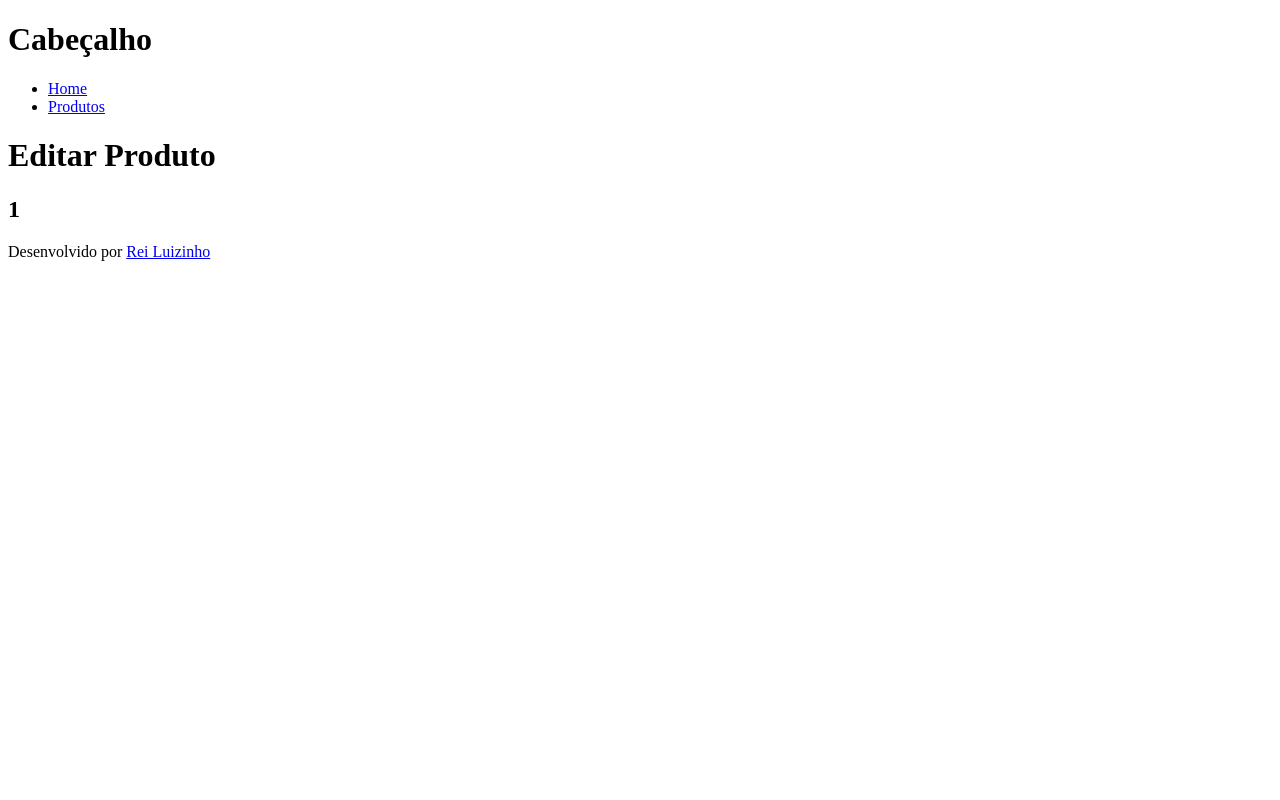
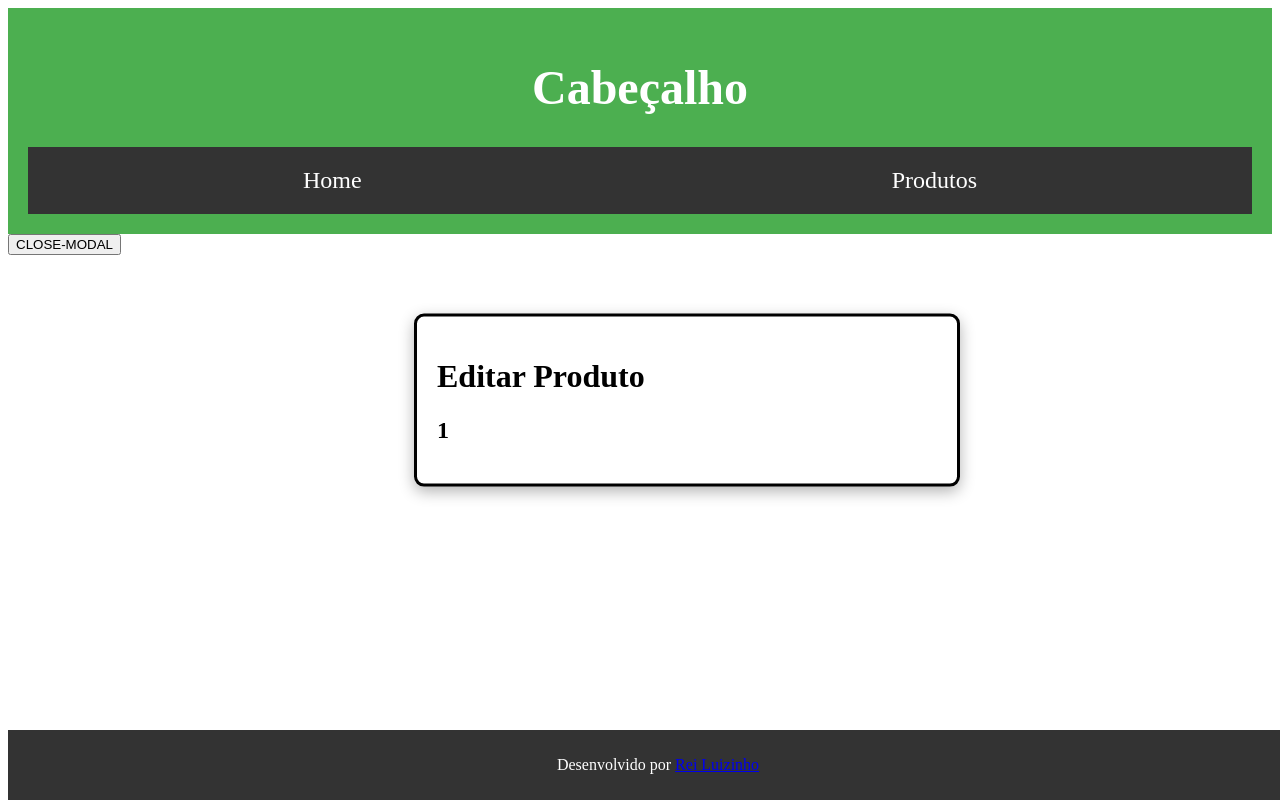
Before and after one commit to 1TDSPM-2024/aula-10-2sem, a React (Vite) app in the folder aula10/: page /editar/produtos/1 in a window 1280 px wide. Built offline with nearby package versions, Linux system fonts and the light colour scheme.

Commit message:
Utilizando Styled + Sass para estilizar componentes.

```diff
--- a/aula10/package.json
+++ b/aula10/package.json
@@ -13,6 +13,7 @@
     "react": "^18.3.1",
     "react-dom": "^18.3.1",
     "react-router-dom": "^6.26.1",
+    "sass": "^1.78.0",
     "styled-components": "^6.1.13"
   },
   "devDependencies": {
--- a/aula10/src/components/Cabecalho/Cabecalho.tsx
+++ b/aula10/src/components/Cabecalho/Cabecalho.tsx
@@ -1,3 +1,4 @@
+import "../../style/style.scss"
 import Menu from "../Menu/Menu";
 
 export default function Cabecalho(){
--- a/aula10/src/components/Rodape/Rodape.tsx
+++ b/aula10/src/components/Rodape/Rodape.tsx
@@ -1,3 +1,4 @@
+
 export default function Rodape(){
     return(
         <footer>
--- a/aula10/src/routes/EditarProdutos/index.tsx
+++ b/aula10/src/routes/EditarProdutos/index.tsx
@@ -1,17 +1,31 @@
-import { useParams } from "react-router-dom";
+import { useState } from "react";
+import { useNavigate, useParams } from "react-router-dom";
 
 export default function EditarProdutos(){
 
+    const navigate = useNavigate()
+
     const{id} = useParams();
+
+    const [openModal, setOpenModal] = useState(true);
+
+    const isModal = ()=>{
+      setOpenModal(false);
+      if(!openModal){
+          navigate("/produtos");
+        }
+    }
 
     return(
       <div>
 
+
+        <dialog open={openModal} className="produto-modal">
           <h1>Editar Produto</h1>
-
           <h2>{id}</h2>
 
-
+        </dialog>
+        <button onClick={()=> isModal()}>{openModal ? "CLOSE-MODAL" : "OPEN-MODAL"}</button>
       </div>
     );
   }
--- a/aula10/src/routes/Home/index.tsx
+++ b/aula10/src/routes/Home/index.tsx
@@ -1,7 +1,8 @@
+
 export default function Home(){
     return(
-      <div>
+      <main>
         <h1>Componente Home</h1>
-      </div>
+      </main>
     );
   }
--- a/aula10/src/routes/Produtos/index.tsx
+++ b/aula10/src/routes/Produtos/index.tsx
@@ -1,5 +1,4 @@
 import { Link } from "react-router-dom";
-import { MinhaTabela } from "../../style/styles";
 import { useState } from "react";
 import { TipoProduto } from "../../types";
 import { listaProdutos } from "../../listaProdutos";
@@ -18,7 +17,7 @@ const lista:TipoProduto[] = JSON.parse(listaProdutosString);
       <div>
         <h1>Produtos Eletrônicos</h1>
 
-        <MinhaTabela>
+        <table>
           <thead>
             <tr>
               <th>Nome</th>
@@ -50,7 +49,7 @@ const lista:TipoProduto[] = JSON.parse(listaProdutosString);
             </td>
           </tr>
         </tfoot>
-      </MinhaTabela>
+      </table>
       </div>
     );
   }
--- /dev/null
+++ b/aula10/src/style/style.scss
@@ -0,0 +1,115 @@
+
+header{
+    background-color: #4CAF50;
+    padding: 20px;
+    text-align: center;
+    color: white;
+    font-size: 1.5em;
+}
+
+footer{
+    background-color: #333;
+  padding: 10px;
+  text-align: center;
+  color: white;
+  position: fixed;
+  width: 100%;
+  bottom: 0;
+}
+
+
+
+.main{
+  padding: 20px;
+  margin-top: 60px; // Espaço para o Header
+  margin-bottom: 40px; // Espaço para o Footer
+}
+
+// Estilizando o contêiner do menu
+nav{
+  background-color: #333;
+  padding: 10px;
+
+// Estilizando a lista de itens do menu
+& ul{
+  list-style-type: none;
+  margin: 0;
+  padding: 0;
+  display: flex;
+  justify-content: space-around;
+
+// Estilizando o item de lista
+& li{
+  display: inline;
+  & a{
+        color:#fff;
+        text-decoration: none;
+        padding: 10px 20px;
+        display: block;
+    }
+}
+}
+}
+
+table{
+    border-collapse:collapse;
+    width: 70%;
+    margin: 0 auto;
+    & thead{
+        background-color: #f0f0f0;
+        color: #333;
+        font-weight: bold;
+        font-size:24px;
+        padding: 10px;
+        text-align: left;
+        & th{
+                padding: 10px;
+                border: 2px solid #333;
+            }
+    }
+
+    & tbody{
+        font-size: 18px;
+        text-align:center;
+            & td{
+                padding: 10px;
+                border: 2px solid #333;
+        }
+    }
+
+    & tfoot{
+        font-size: 18px;
+        text-align:center;
+        & td{
+            padding: 10px;
+            border: 2px solid #333;
+        }
+    }
+
+    & tr:nth-child(odd){
+        background-color:#e2e2e2;
+    }
+
+    & tr:nth-child(even){
+        background-color:#e2c2e2;
+    }
+}
+
+//Mixin para o modal de produtos do EditarProdutos
+@mixin produto-modal($bg-color:#fff , $width:500px, $padding:20px , $border-radius:10px,$box-shadow-color:rgba(0,0,0,0.3)){
+    display: block;
+    position: fixed;
+    z-index: 1000;
+    left: 50%;
+    top: 50%;
+    transform: translate(-50%, -50%);background-color: $bg-color;
+    width: $width;
+    padding: $padding;
+    border-radius: $border-radius;
+    box-shadow: 0px 5px 15px $box-shadow-color;
+}
+
+
+.produto-modal{
+    @include produto-modal;
+}
--- a/aula10/src/style/styles.ts
+++ b/aula10/src/style/styles.ts
@@ -1,4 +1,51 @@
 import styled from "styled-components";
+
+export const Header = styled.header`
+  background-color: #4CAF50;
+  padding: 20px;
+  text-align: center;
+  color: white;
+  font-size: 1.5em;
+`
+// Estilizando o Footer
+export const Footer = styled.footer`
+  background-color: #333;
+  padding: 10px;
+  text-align: center;
+  color: white;
+  position: fixed;
+  width: 100%;
+  bottom: 0;
+`
+export const MainContent = styled.main`
+  padding: 20px;
+  margin-top: 60px; // Espaço para o Header
+  margin-bottom: 40px; // Espaço para o Footer
+`
+// Estilizando o contêiner do menu
+export const Nav = styled.nav`
+  background-color: #333;
+  padding: 10px;
+`
+// Estilizando a lista de itens do menu
+export const MenuList = styled.ul`
+  list-style-type: none;
+  margin: 0;
+  padding: 0;
+  display: flex;
+  justify-content: space-around;
+`
+
+// Estilizando o item de lista
+export const MenuItem = styled.li`
+  display: inline;
+  & a{
+        color:#fff;
+        text-decoration: none;
+        padding: 10px 20px;
+        display: block;
+    }
+`
 
 export const MinhaTabela = styled.table`
 border-collapse:collapse;
```
Also changed, not shown: 1 other file (tests, documents, lock files or other folders).
